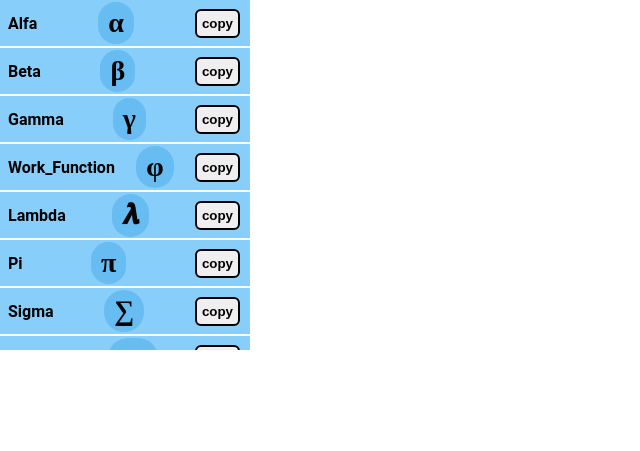
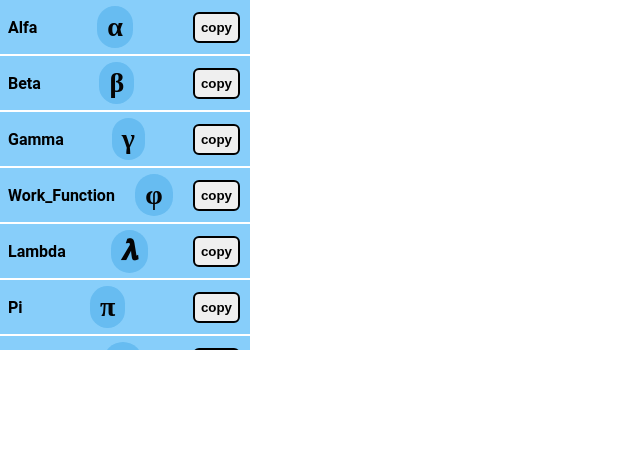
Before and after one commit to YSakir639/Physics-Symbol-copier-extension, a browser extension: page index.html in a window 1280 px wide. Shown: the whole page, without its empty margins (0-640 px from the left). Drawn offline with Linux system fonts and the light colour scheme.

Commit message:
Update style.css

```diff
--- a/style.css
+++ b/style.css
@@ -3,32 +3,32 @@
   padding: 0;
   box-sizing: border-box;
 }
+
 #container {
   width: 250px;
   height: 350px;
   overflow-y: scroll;
-  background: #87CEFA;
+  background: #87cefa;
 }
-
 
 .box {
   display: flex;
   justify-content: space-between;
   align-items: center;
   width: 100%;
-  height: 3rem;
+  height: 3.5rem;
   border-bottom: 2px solid #ffffff;
 }
 .title {
   margin-left: 8px;
   color: #000000;
-  font-family: 'Cabin', sans-serif;
-  font-family: 'Roboto', sans-serif;
+  font-family: "Cabin", sans-serif;
+  font-family: "Roboto", sans-serif;
   font-size: 16px;
   font-weight: bolder;
 }
 
-.main{
+.main {
   color: #040404;
   font-size: 28px;
   background: #67bcf1;
@@ -41,29 +41,25 @@
 #main_container .box button {
   margin-right: 10px;
   position: relative;
-  padding: 5px;
+  padding: 6px;
   border-radius: 6px;
   font-weight: bold;
   border: 2px solid #000000;
-
-
-
 }
 
-#main_container .box button:hover{
-    background: #00308F;
+#main_container .box button:hover {
+  background: #00308f;
   color: white;
 }
 
 ::-webkit-scrollbar {
   width: 10px;
-
 }
 
 ::-webkit-scrollbar-track {
-   background:linear-gradient(#73C2FB,#48D1CC);
+  background: linear-gradient(#73c2fb, #48d1cc);
 }
 ::-webkit-scrollbar-thumb {
-   background: #00308F;
+  background: #00308f;
   border-radius: 5px;
 }
```
Lines whose indentation alone changed are shown as unchanged.
